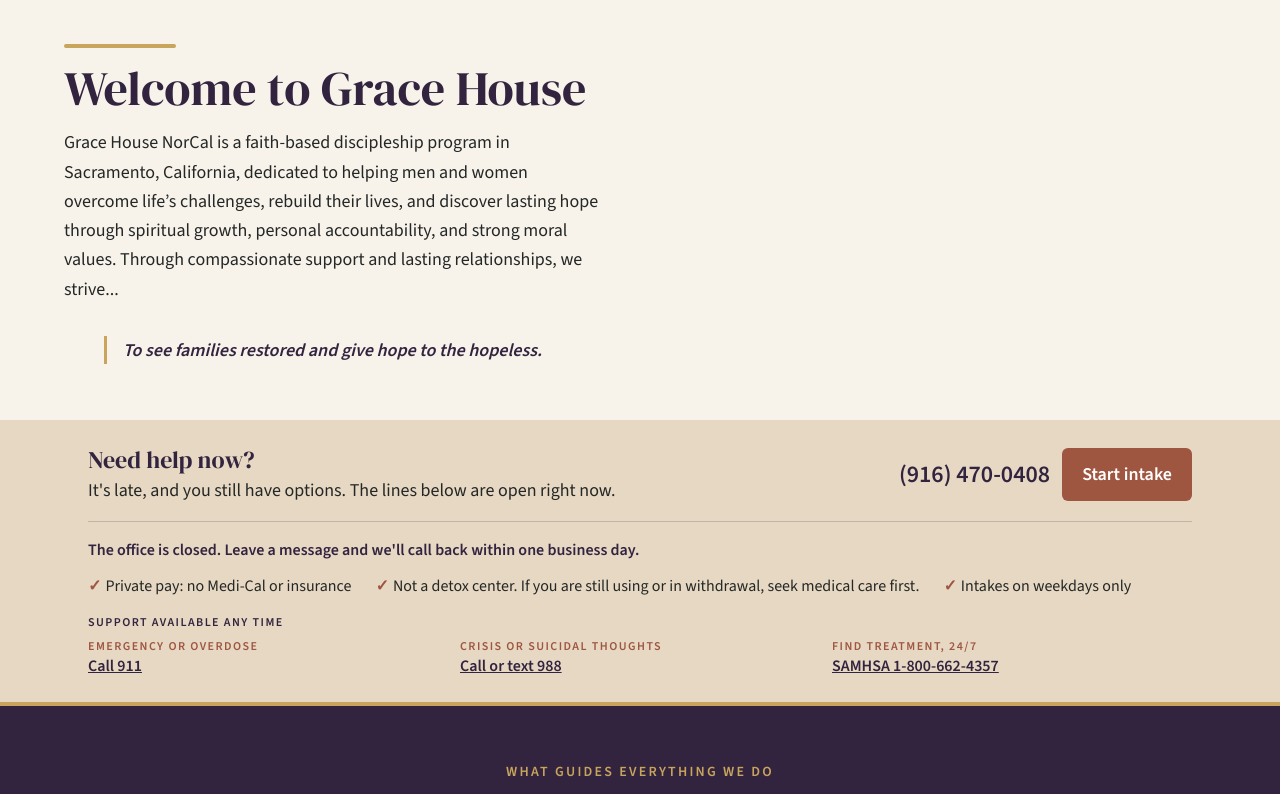
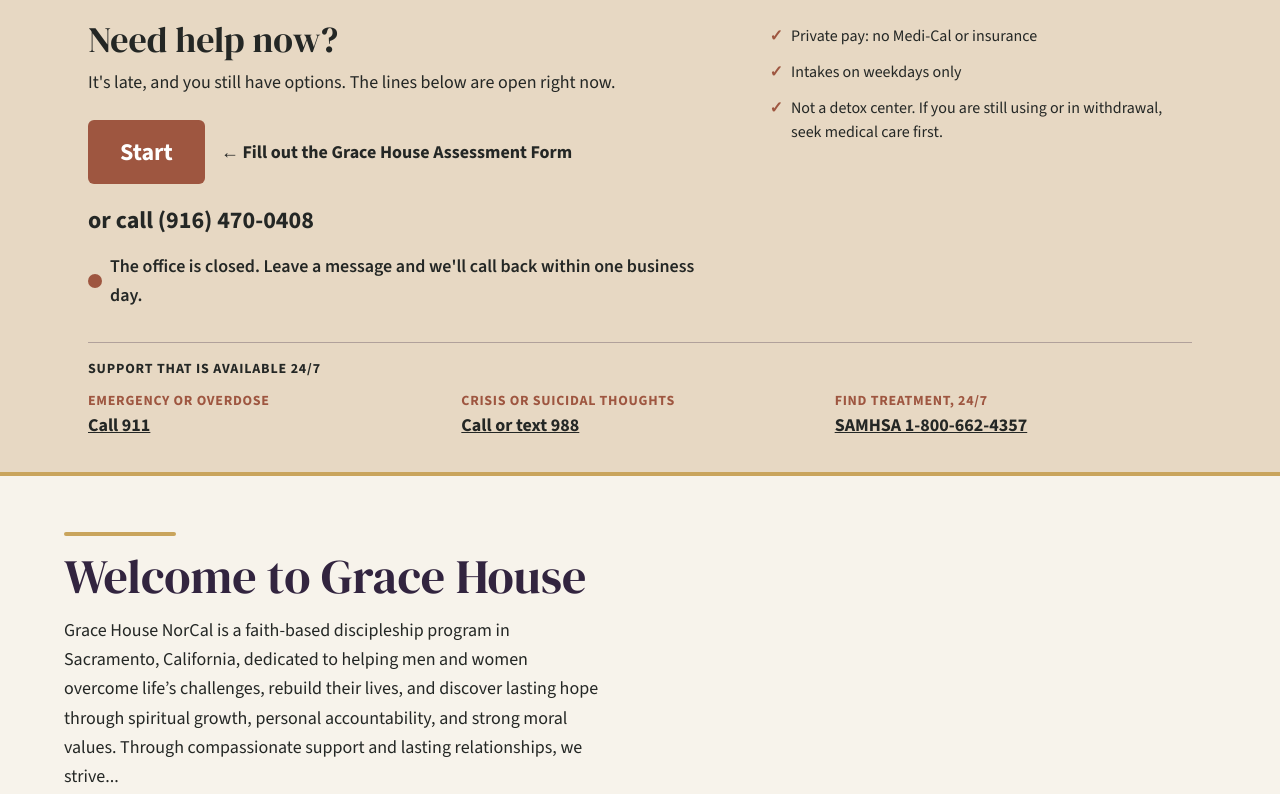
Before and after one commit to jamesmiller2404/grace-house, a Next.js app: page / in a window 1280 px wide. Shown: the part 700-1494 px from the top of the page. Built offline with nearby package versions, Linux system fonts and the light colour scheme.

Commit message:
updated the need help now section

```diff
--- a/src/content/homePage.ts
+++ b/src/content/homePage.ts
@@ -23,14 +23,6 @@
       secondaryCta: { label: "Our Stories", href: "/stories" },
     },
   },
-    {
-    type: "welcome",
-    props: {
-      heading: "Welcome to Grace House",
-      body: "Grace House NorCal is a faith-based discipleship program in Sacramento, California, dedicated to helping men and women overcome life’s challenges, rebuild their lives, and discover lasting hope through spiritual growth, personal accountability, and strong moral values. Through compassionate support and lasting relationships, we strive...",
-      pullQuote: "To see families restored and give hope to the hopeless.",
-    },
-  },
   {
     type: "help-strip",
     props: {
@@ -39,13 +31,22 @@
       closedBody: "It's late, and you still have options. The lines below are open right now.",
       phone: site.phone,
       phoneHref: site.phoneHref,
-      cta: { label: "Start intake", href: "/get-help" },
+      cta: { label: "Start", href: "/get-help" },
+      ctaNote: "Fill out the Grace House Assessment Form",
       hours: site.hours,
       openNowLabel: "We're open now",
       closedLabel: "The office is closed. Leave a message and we'll call back within one business day.",
       facts: site.facts,
-      crisisTitle: "SUPPORT AVAILABLE ANY TIME",
+      crisisTitle: "SUPPORT THAT IS AVAILABLE 24/7",
       crisisLines: site.crisisLines,
+    },
+  },
+      {
+    type: "welcome",
+    props: {
+      heading: "Welcome to Grace House",
+      body: "Grace House NorCal is a faith-based discipleship program in Sacramento, California, dedicated to helping men and women overcome life’s challenges, rebuild their lives, and discover lasting hope through spiritual growth, personal accountability, and strong moral values. Through compassionate support and lasting relationships, we strive...",
+      pullQuote: "To see families restored and give hope to the hopeless.",
     },
   },
   {
--- a/src/content/site.ts
+++ b/src/content/site.ts
@@ -21,8 +21,8 @@
   ],
   facts: [
     "Private pay: no Medi-Cal or insurance",
+    "Intakes on weekdays only",
     "Not a detox center. If you are still using or in withdrawal, seek medical care first.",
-    "Intakes on weekdays only",
   ],
   // Confirm these national numbers before launch.
   crisisLines: [
--- a/src/sections/HelpStrip.tsx
+++ b/src/sections/HelpStrip.tsx
@@ -10,6 +10,7 @@
   phone: string;
   phoneHref: string;
   cta: { label: string; href: string };
+  ctaNote?: string;
   hours: { label: string; days: number[]; open: number; close: number; timeZone: string };
   openNowLabel: string;
   closedLabel: string;
@@ -40,6 +41,7 @@
   phone,
   phoneHref,
   cta,
+  ctaNote,
   hours,
   openNowLabel,
   closedLabel,
@@ -54,52 +56,71 @@
 
   return (
     <section aria-labelledby="help-title" className="border-b-4 border-gold bg-sand text-ink">
-      <div className="mx-auto max-w-6xl px-6 py-6">
-        <div className="flex flex-wrap items-center justify-between gap-4">
+      <div className="mx-auto max-w-6xl px-6 py-8">
+        <div className="grid gap-8 md:grid-cols-[3fr_2fr] md:gap-12">
           <div>
-            <h2 id="help-title" className="font-heading text-2xl text-anchor">
+            <h2 id="help-title" className="font-heading text-3xl font-bold text-ink md:text-4xl">
               {heading}
             </h2>
-            <p>{closed ? closedBody : openBody}</p>
+            <p className="mt-2 text-lg">{closed ? closedBody : openBody}</p>
+
+            <div className="mt-6 flex flex-wrap items-center gap-4">
+              <Link
+                href={cta.href}
+                className="rounded-md bg-terra px-8 py-4 text-2xl font-bold text-white transition-colors hover:bg-anchor"
+              >
+                {cta.label}
+              </Link>
+              {ctaNote && <span className="text-lg font-bold">← {ctaNote}</span>}
             </div>
-          <div className="flex flex-wrap items-center gap-3">
-            <a href={phoneHref} className="whitespace-nowrap text-2xl font-semibold text-anchor">
+
+            <p className="mt-5 text-2xl font-bold">
+              or call{" "}
+              <a href={phoneHref} className="whitespace-nowrap hover:underline">
                 {phone}
               </a>
-            <Link href={cta.href} className="rounded-md bg-terra px-5 py-3 font-semibold text-white">
-              {cta.label}
-            </Link>
-          </div>
-        </div>
+            </p>
 
-        <div className="mt-4 border-t border-anchor/20 pt-4 text-base">
-          <p className="font-semibold text-anchor">
+            <p className="mt-4 flex items-center gap-2 font-semibold">
+              <span
+                aria-hidden
+                className={`inline-block h-3.5 w-3.5 shrink-0 rounded-full ${
+                  closed ? "bg-terra" : "bg-green-700"
+                }`}
+              />
+              <span>
                 {open === null
                   ? `Intake line ${hours.label}`
                   : closed
                     ? closedLabel
                     : `${openNowLabel} · Intake line ${hours.label}`}
+              </span>
             </p>
-          <ul className="mt-3 flex flex-wrap gap-x-6 gap-y-1">
+          </div>
+
+          <ul className="space-y-3 text-base md:pt-1">
             {facts.map((f) => (
               <li
                 key={f}
-                className="before:mr-1 before:font-bold before:text-terra before:content-['✓']"
+                className="flex gap-2 before:font-bold before:text-terra before:content-['✓']"
               >
-                {f}
+                <span>{f}</span>
               </li>
             ))}
           </ul>
+        </div>
+
+        <div className="mt-8 border-t border-anchor/30 pt-4">
           {crisisTitle && (
-            <p className="mt-4 text-xs font-semibold tracking-[0.12em] text-anchor">{crisisTitle}</p>
+            <p className="text-sm font-bold tracking-[0.06em] text-ink">{crisisTitle}</p>
           )}
-          <ul className="mt-2 grid gap-3 sm:grid-cols-3">
+          <ul className="mt-3 grid gap-4 sm:grid-cols-3">
             {crisisLines.map((c) => (
               <li key={c.label}>
-                <span className="block text-xs font-semibold uppercase tracking-[0.12em] text-terra">
+                <span className="block text-sm font-bold uppercase tracking-[0.05em] text-terra">
                   {c.label}
                 </span>
-                <a href={c.href} className="font-semibold text-anchor underline">
+                <a href={c.href} className="font-bold text-ink underline">
                   {c.text}
                 </a>
               </li>
```
Lines whose indentation alone changed are shown as unchanged.
